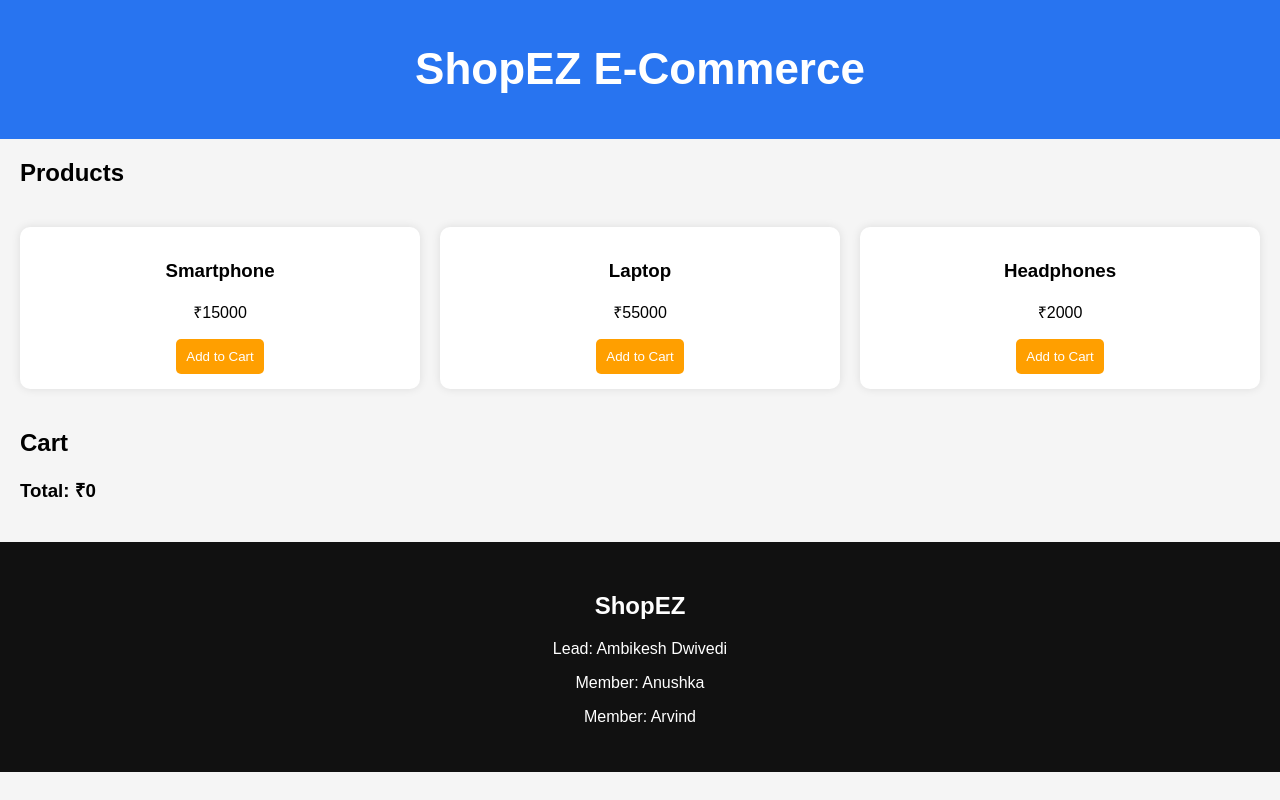
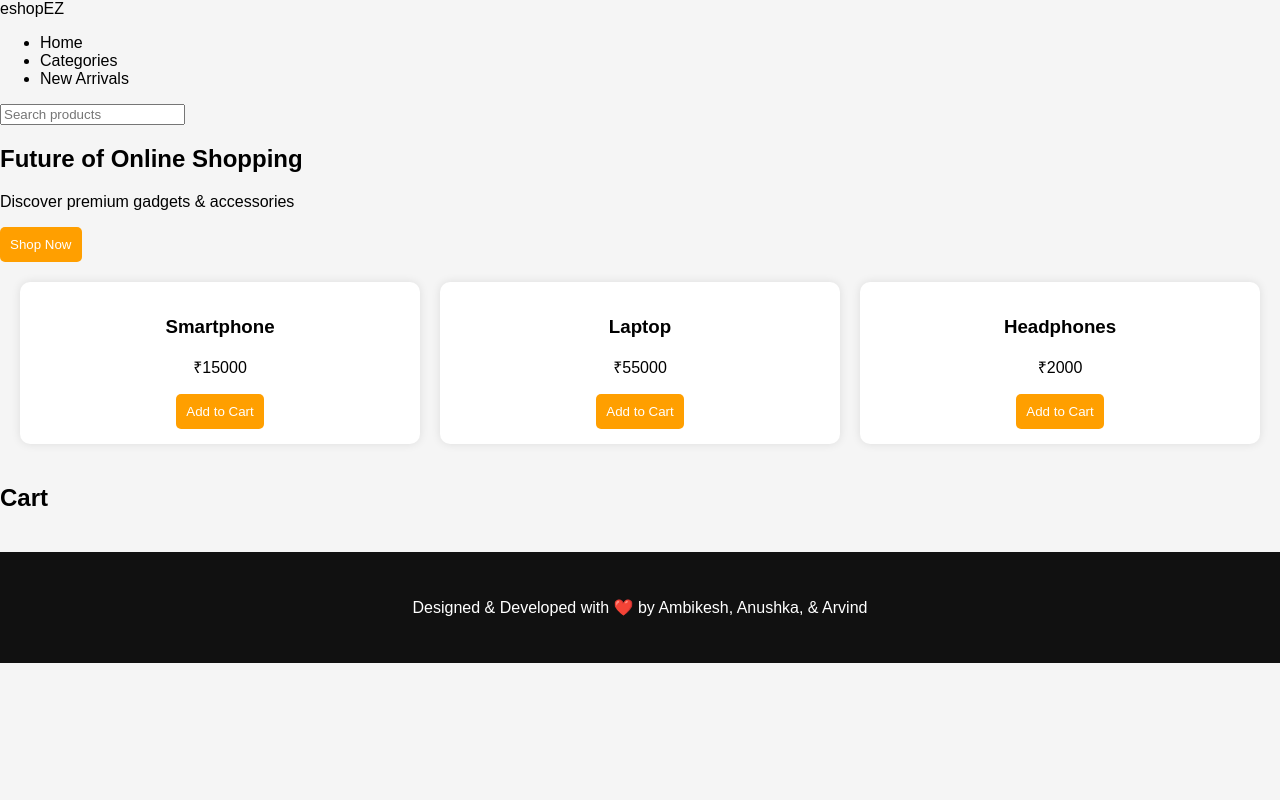
Before and after one commit to ambikesh587036/-shopEZ--mern-project, a plain HTML site: page frontend/index.html in a window 1280 px wide. Drawn offline with Linux system fonts and the light colour scheme.

Commit message:
Update index.html

```diff
--- a/frontend/index.html
+++ b/frontend/index.html
@@ -1,63 +1,96 @@
 <!DOCTYPE html>
-<html>
+<html lang="en">
 
 <head>
 
-<title>ShopEZ</title>
+<meta charset="UTF-8">
+<meta name="viewport" content="width=device-width, initial-scale=1.0">
 
-<link rel="stylesheet" href="./style.css">
+<title>eshopEZ</title>
+
+<link rel="stylesheet" href="style.css">
+
+<link href="https://fonts.googleapis.com/css2?family=Inter:wght@300;400;600&display=swap" rel="stylesheet">
 
 </head>
 
 <body>
 
-<header>
+<nav class="navbar">
 
-<h1>ShopEZ E-Commerce</h1>
+<div class="logo">eshopEZ</div>
 
-</header>
+<ul>
 
-<h2 style="padding-left:20px">Products</h2>
+<li>Home</li>
+<li>Categories</li>
+<li>New Arrivals</li>
 
-<div class="products">
+</ul>
+
+<input class="search" placeholder="Search products">
+
+</nav>
+
+
+<section class="hero">
+
+<h1>Future of Online Shopping</h1>
+
+<p>Discover premium gadgets & accessories</p>
+
+<button class="cta">Shop Now</button>
+
+</section>
+
+
+<section class="products">
 
 <div class="card">
+
 <h3>Smartphone</h3>
 <p>₹15000</p>
-<button onclick="addToCart('Smartphone',15000)">Add to Cart</button>
-</div>
-
-<div class="card">
-<h3>Laptop</h3>
-<p>₹55000</p>
-<button onclick="addToCart('Laptop',55000)">Add to Cart</button>
-</div>
-
-<div class="card">
-<h3>Headphones</h3>
-<p>₹2000</p>
-<button onclick="addToCart('Headphones',2000)">Add to Cart</button>
-</div>
+<button onclick="addToCart('Smartphone')">Add to Cart</button>
 
 </div>
 
-<h2 style="padding-left:20px">Cart</h2>
+
+<div class="card">
+
+<h3>Laptop</h3>
+<p>₹55000</p>
+<button onclick="addToCart('Laptop')">Add to Cart</button>
+
+</div>
+
+
+<div class="card">
+
+<h3>Headphones</h3>
+<p>₹2000</p>
+<button onclick="addToCart('Headphones')">Add to Cart</button>
+
+</div>
+
+</section>
+
+
+<div class="cart">
+
+<h2>Cart</h2>
 
 <ul id="cart-items"></ul>
 
-<h3 id="total" style="padding-left:20px">Total: ₹0</h3>
+</div>
+
 
 <footer>
 
-<h2>ShopEZ</h2>
-
-<p>Lead: Ambikesh Dwivedi</p>
-<p>Member: Anushka</p>
-<p>Member: Arvind</p>
+<p>Designed & Developed with ❤️ by Ambikesh, Anushka, & Arvind</p>
 
 </footer>
 
-<script src="./script.js"></script>
+<script src="script.js"></script>
 
 </body>
 
```
